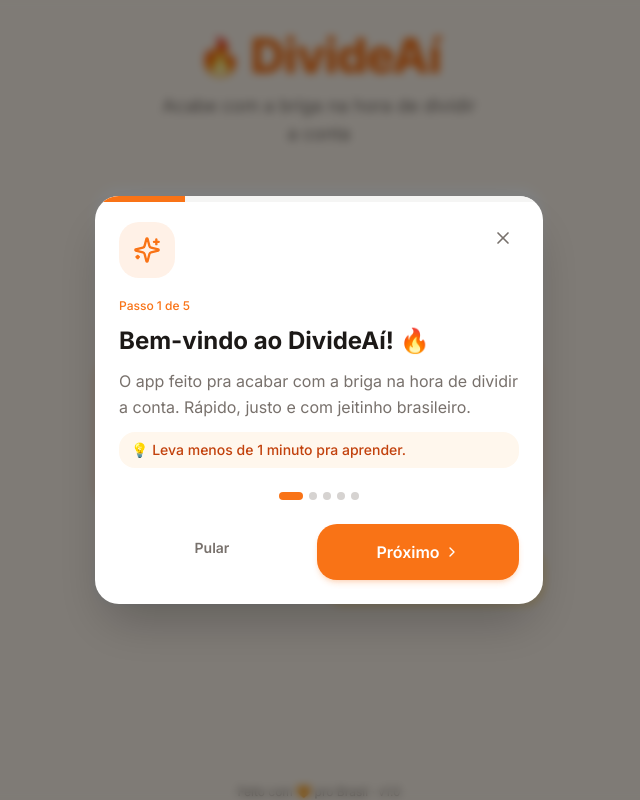
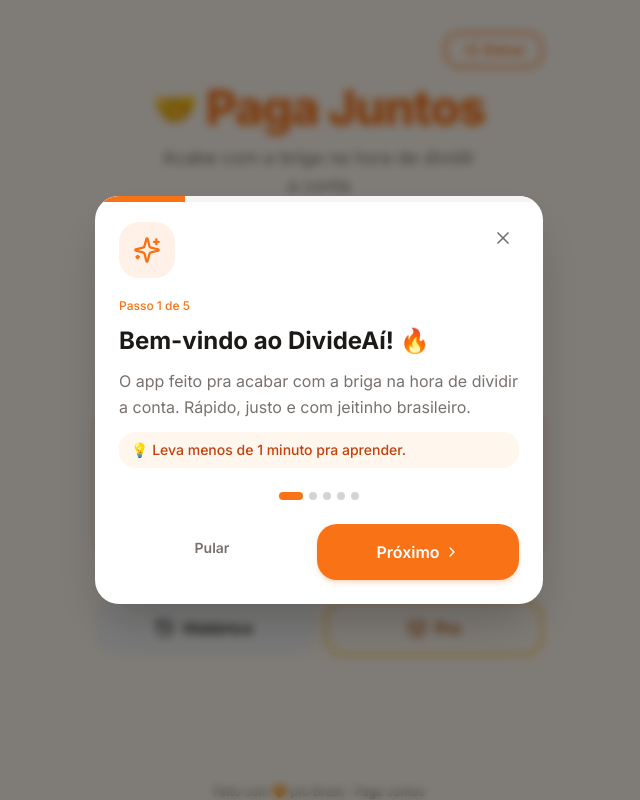
Before and after one commit to admsouzacode-ops/divideai, a Next.js app: page / in a window 1280 px wide. Shown: the whole page, without its empty margins (321-961 px from the left). Built offline with nearby package versions, Linux system fonts and the light colour scheme; no server answers.

Commit message:
feat: update home page with Paga Juntos branding and login button

```diff
--- a/src/app/page.tsx
+++ b/src/app/page.tsx
@@ -1,30 +1,58 @@
 "use client";
 
 import Link from "next/link";
-import { Receipt, History, Crown, Flame } from "lucide-react";
+import { Receipt, History, Crown, Flame, LogIn } from "lucide-react";
 import { Button } from "@/components/ui/button";
 import { Card, CardContent, CardDescription, CardHeader, CardTitle } from "@/components/ui/card";
 import { useEffect, useState } from "react";
+import { useSession, signOut } from "next-auth/react";
 import { getPreferences } from "@/lib/storage";
 import { OnboardingTour } from "@/components/OnboardingTour";
 
 export default function HomePage() {
-  const [isPro, setIsPro] = useState(false);
+  const { data: session, status } = useSession();
+  const [isProLocal, setIsProLocal] = useState(false);
 
   useEffect(() => {
-    setIsPro(getPreferences().isPro);
+    setIsProLocal(getPreferences().isPro);
   }, []);
+
+  const isPro = (session?.user as any)?.isPro || isProLocal;
 
   return (
     <main className="flex min-h-dvh flex-col items-center px-4 py-8 safe-bottom">
-      {/* Tutorial guiado (só na primeira visita) */}
       <OnboardingTour />
-      {/* Header */}
+
+      <div className="w-full max-w-md flex justify-end mb-4">
+        {status === "loading" ? null : session?.user ? (
+          <div className="flex items-center gap-2">
+            <span className="text-sm text-muted-foreground truncate max-w-[140px]">
+              Olá, {session.user.name?.split(" ")[0]}
+            </span>
+            <Button
+              variant="ghost"
+              size="sm"
+              onClick={() => signOut({ callbackUrl: "/" })}
+              className="text-muted-foreground"
+            >
+              Sair
+            </Button>
+          </div>
+        ) : (
+          <Link href="/login">
+            <Button variant="outline" size="sm" className="gap-1.5">
+              <LogIn className="h-4 w-4" />
+              Entrar
+            </Button>
+          </Link>
+        )}
+      </div>
+
       <div className="mb-10 text-center">
         <div className="mb-3 flex items-center justify-center gap-2">
-          <span className="text-4xl">🔥</span>
+          <span className="text-4xl">🤝</span>
           <h1 className="text-4xl font-extrabold tracking-tight text-primary sm:text-5xl">
-            DivideAí
+            Paga Juntos
           </h1>
         </div>
         <p className="text-muted-foreground text-lg max-w-xs mx-auto">
@@ -32,7 +60,6 @@
         </p>
       </div>
 
-      {/* Main paths */}
       <div className="w-full max-w-md space-y-4">
         <Link href="/normal" className="block">
           <Card className="overflow-hidden transition-all hover:shadow-lg hover:scale-[1.02] active:scale-[0.98] border-2 border-transparent hover:border-primary/30">
@@ -43,9 +70,7 @@
                 </div>
                 <div>
                   <CardTitle className="text-xl">Dividir Conta</CardTitle>
-                  <CardDescription className="text-base">
-                    Rápido e simples
-                  </CardDescription>
+                  <CardDescription className="text-base">Rápido e simples</CardDescription>
                 </div>
               </div>
             </CardHeader>
@@ -71,9 +96,7 @@
                       TOP
                     </span>
                   </CardTitle>
-                  <CardDescription className="text-base">
-                    O diferencial do app
-                  </CardDescription>
+                  <CardDescription className="text-base">O diferencial do app</CardDescription>
                 </div>
               </div>
             </CardHeader>
@@ -86,7 +109,6 @@
         </Link>
       </div>
 
-      {/* Secondary actions */}
       <div className="mt-10 flex w-full max-w-md gap-3">
         <Link href="/historico" className="flex-1">
           <Button variant="secondary" className="w-full gap-2" size="lg">
@@ -96,7 +118,11 @@
         </Link>
         {!isPro && (
           <Link href="/pro" className="flex-1">
-            <Button variant="outline" className="w-full gap-2 border-amber-400 text-amber-700 dark:text-amber-400" size="lg">
+            <Button
+              variant="outline"
+              className="w-full gap-2 border-amber-400 text-amber-700 dark:text-amber-400"
+              size="lg"
+            >
               <Crown className="h-5 w-5" />
               Pro
             </Button>
@@ -104,9 +130,8 @@
         )}
       </div>
 
-      {/* Footer */}
       <p className="mt-auto pt-12 text-center text-xs text-muted-foreground">
-        Feito com 🧡 pro Brasil · v1.0
+        Feito com 🧡 pro Brasil · Paga Juntos
       </p>
     </main>
   );
```
